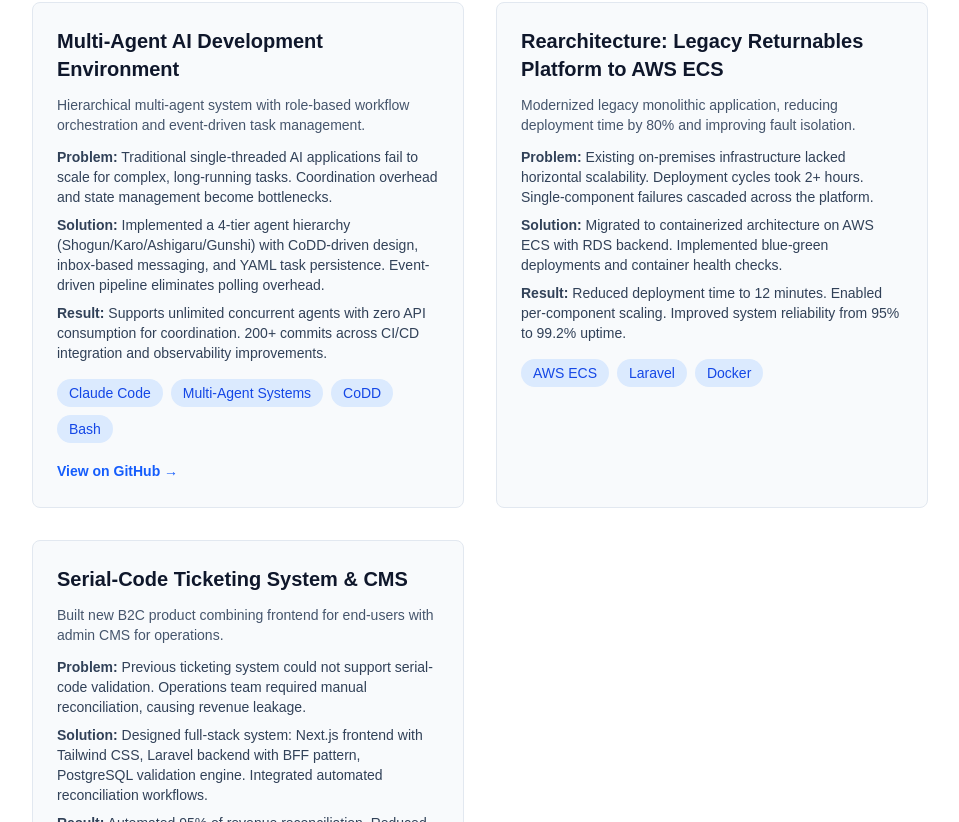
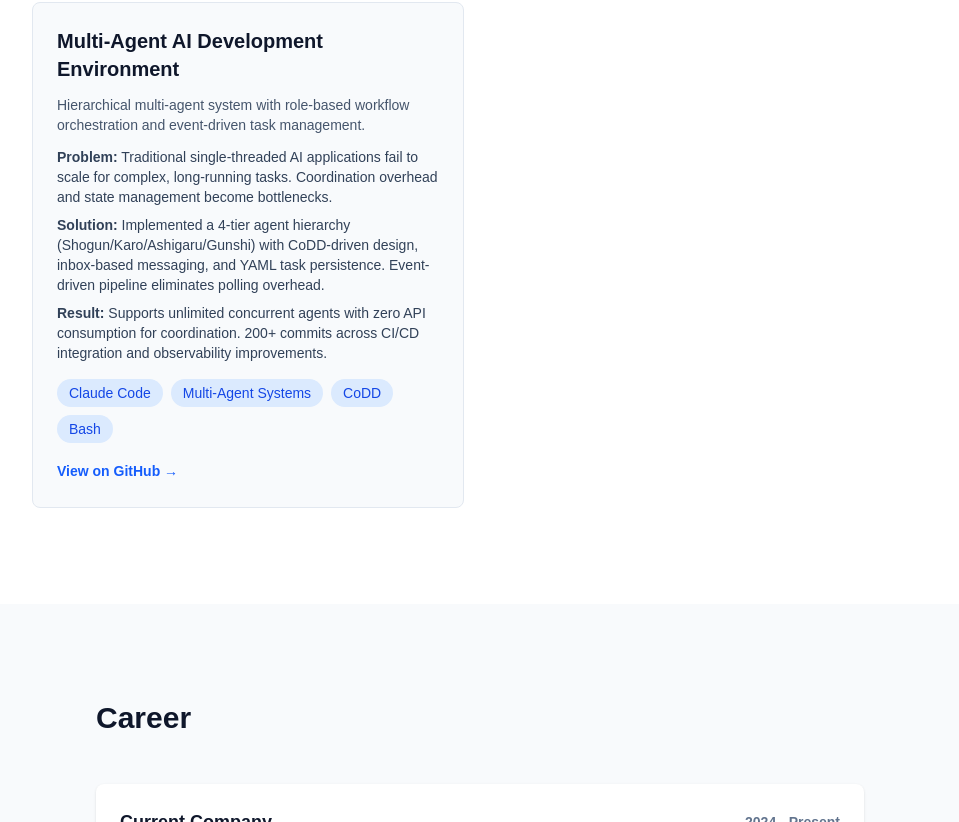
Before and after one commit to shun2580/portforio-v2, a Next.js app: page / in a window 1280 px wide. Shown: the part 1638-2460 px from the top of the page, without its empty margins (160-1119 px from the left). Built offline with nearby package versions, Linux system fonts and the light colour scheme.

Commit message:
fix: remove business projects from portfolio (policy violation)

```diff
--- a/data/projectsData.ts
+++ b/data/projectsData.ts
@@ -14,30 +14,4 @@
     tags: ['Claude Code', 'Multi-Agent Systems', 'CoDD', 'Bash'],
     githubUrl: 'https://github.com/ZenkakuHiragana/multi-agent-shogun',
   },
-  {
-    title: 'Rearchitecture: Legacy Returnables Platform to AWS ECS',
-    overview:
-      'Modernized legacy monolithic application, reducing deployment time by 80% and improving fault isolation.',
-    problem:
-      'Existing on-premises infrastructure lacked horizontal scalability. Deployment cycles took 2+ hours. Single-component failures cascaded across the platform.',
-    solution:
-      'Migrated to containerized architecture on AWS ECS with RDS backend. Implemented blue-green deployments and container health checks.',
-    result:
-      'Reduced deployment time to 12 minutes. Enabled per-component scaling. Improved system reliability from 95% to 99.2% uptime.',
-    tags: ['AWS ECS', 'Laravel', 'Docker'],
-    githubUrl: '#',
-  },
-  {
-    title: 'Serial-Code Ticketing System & CMS',
-    overview:
-      'Built new B2C product combining frontend for end-users with admin CMS for operations.',
-    problem:
-      'Previous ticketing system could not support serial-code validation. Operations team required manual reconciliation, causing revenue leakage.',
-    solution:
-      'Designed full-stack system: Next.js frontend with Tailwind CSS, Laravel backend with BFF pattern, PostgreSQL validation engine. Integrated automated reconciliation workflows.',
-    result:
-      'Automated 95% of revenue reconciliation. Reduced processing time from 4 hours to 15 minutes. Supported 1000+ daily transactions in UAT.',
-    tags: ['Next.js', 'Laravel', 'BFF Architecture'],
-    githubUrl: '#',
-  },
 ];
```
